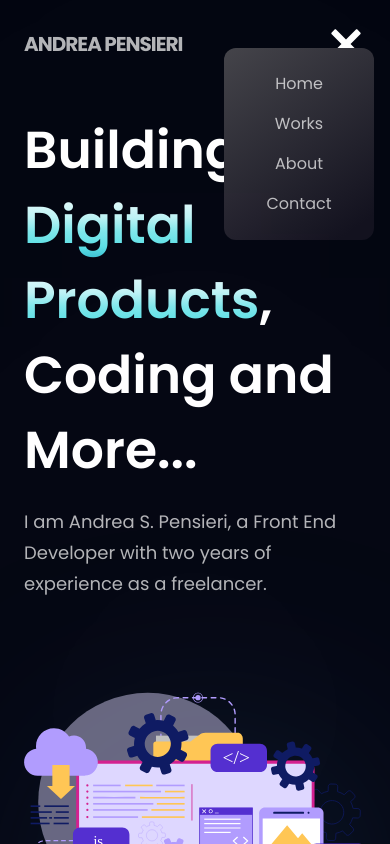
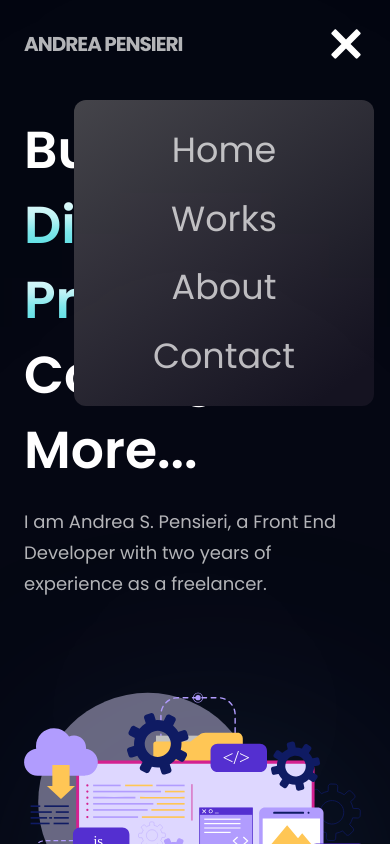
Before and after one commit to andreasiano/Portfolio_UI-UX, a React (Create React App) app: page / in a window 390 px wide. Both pictures are taken after a click on the picture 346 px from the left and 44 px from the top of the page. Shown: the top 844 px of the page. Built offline with nearby package versions, Linux system fonts and the light colour scheme.

Commit message:
Fixing Button

```diff
--- a/src/components/Navbar.jsx
+++ b/src/components/Navbar.jsx
@@ -34,14 +34,14 @@ const [toggle, setToggle] = useState(false)
         <div
           className={`${
             toggle ? "flex" : "hidden"
-          } p-6 bg-black-gradient absolute top-10 right-0 mx-4 my-2 min-w-[150px] rounded-xl sidebar`}
+          } p-6 bg-black-gradient absolute top-20 right-0 mx-4 my-5 min-w-[300px] rounded-xl sidebar`}
         >
           <ul className="list-none flex-col justify-end items-center flex-1">
             {navLinks.map((nav, index) => (
               <li
                 className={`text-dimWhite ${
                   index === navLinks.length - 1 ? "mr-0" : "mb-4"
-                } text-[16px] text-center cursor-pointer`}
+                } text-[35px] text-center cursor-pointer`}
                 key={nav.id}
               >
                 <a href={`#${nav.id}`}>{nav.title}</a>
```
